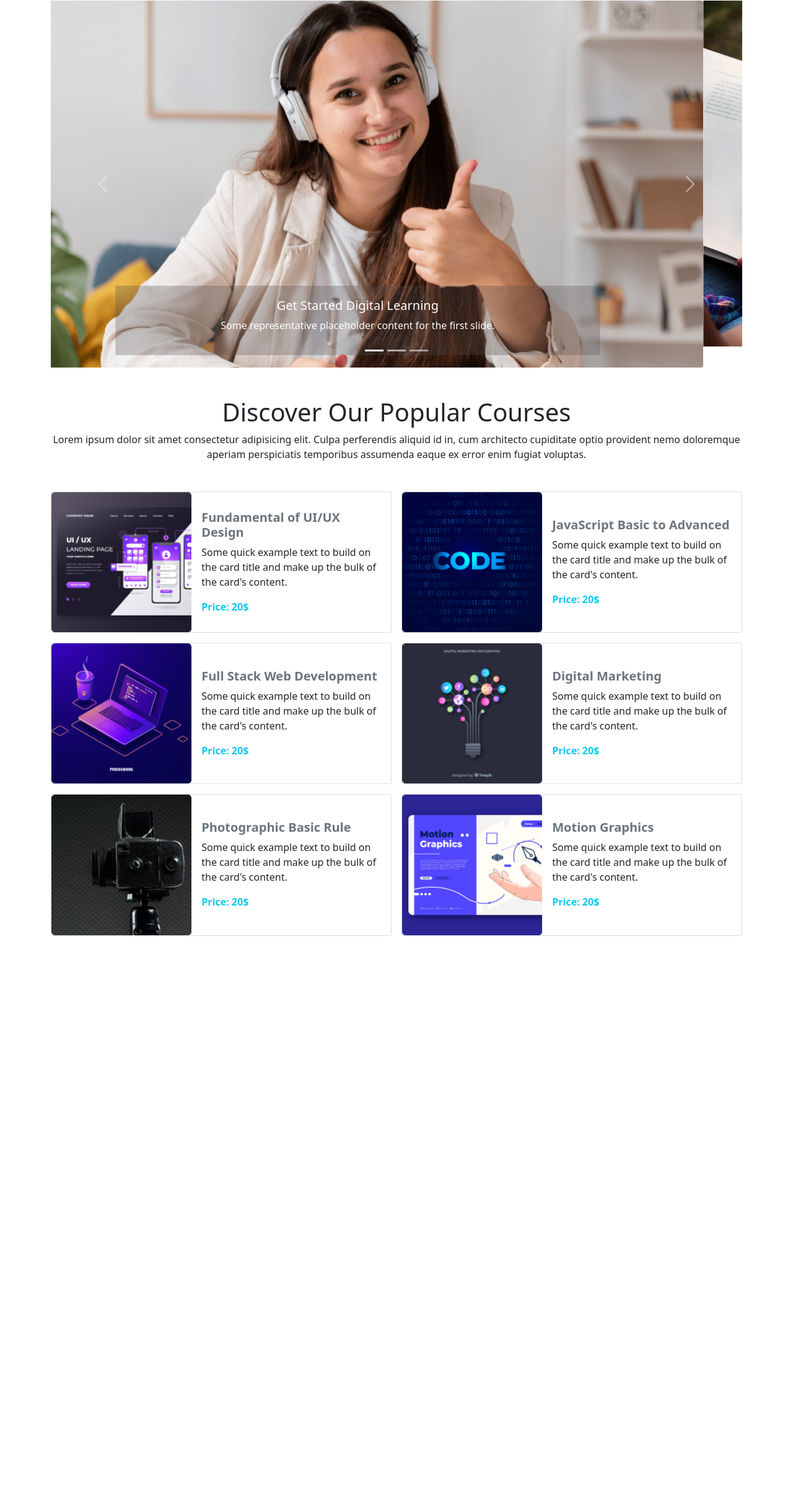
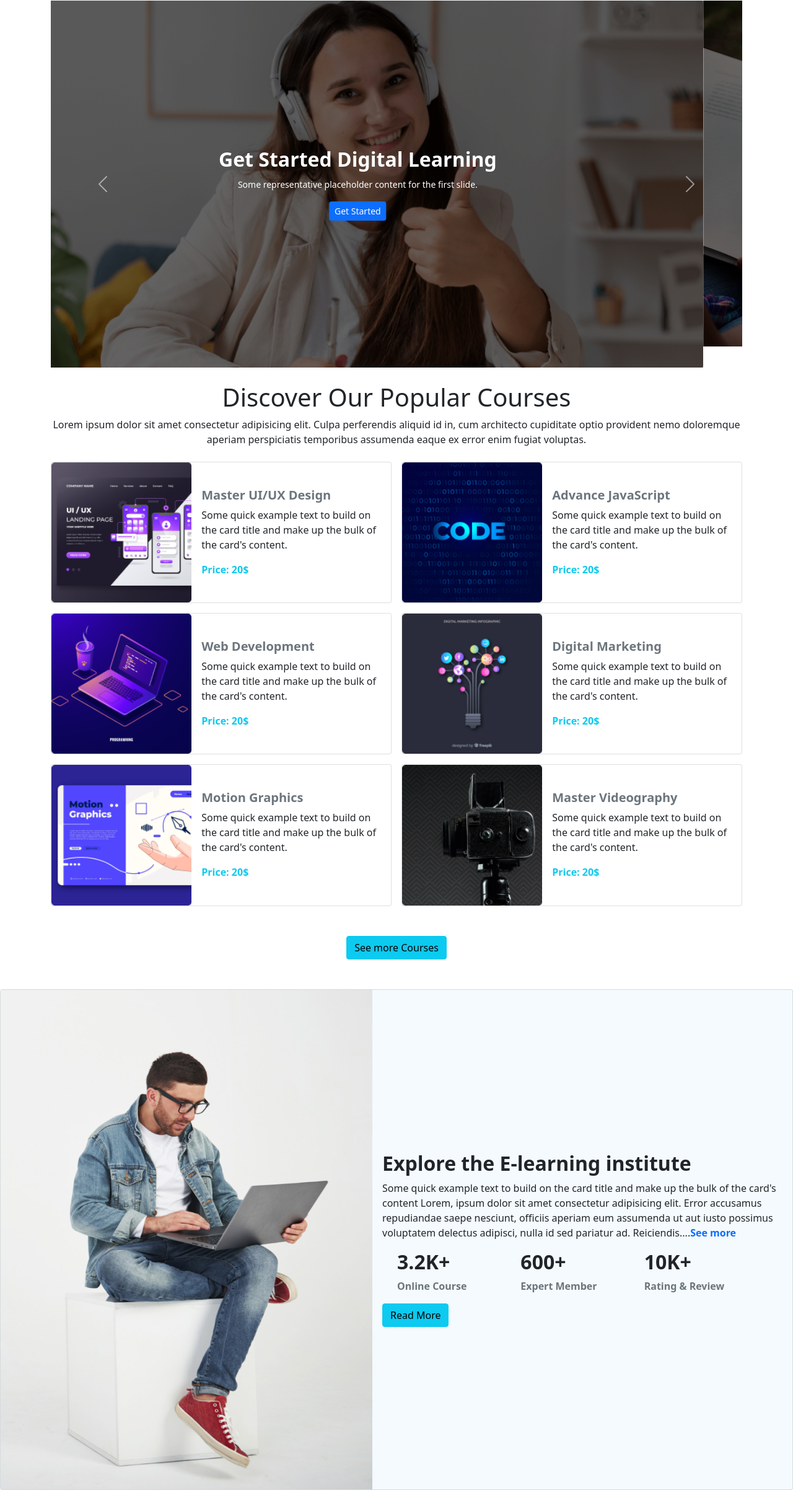
Before and after one commit to NashrullahDehan/module-15-assignment-3, a plain HTML site: page index.html in a window 1280 px wide. Shown: the part 55-2459 px from the top of the page at 62% size. Before the commit the page ends 1565 px from the top, so only its background shows below. Drawn offline with nearby package versions, Linux system fonts and the light colour scheme.

Commit message:
E-learning section completed

```diff
--- a/index.html
+++ b/index.html
@@ -57,34 +57,27 @@
     <!-- carousel slide start -->
     <div class="container">
       <div id="carouselExampleCaptions" class="carousel slide" data-bs-ride="carousel">
-        <div class="carousel-indicators">
-          <button type="button" data-bs-target="#carouselExampleCaptions" data-bs-slide-to="0" class="active"
-            aria-current="true" aria-label="Slide 1"></button>
-          <button type="button" data-bs-target="#carouselExampleCaptions" data-bs-slide-to="1"
-            aria-label="Slide 2"></button>
-          <button type="button" data-bs-target="#carouselExampleCaptions" data-bs-slide-to="2"
-            aria-label="Slide 3"></button>
-        </div>
         <div class="carousel-inner">
-          <div class="carousel-item active">
+          <div class="carousel-item active position-relative">
             <img src="./images/cover/cover-1.png" class="d-block w-100" alt="cover-photo-1">
-            <div class="carousel-caption d-none d-md-block transparent-black">
-              <h5>Get Started Digital Learning</h5>
-              <p>Some representative placeholder content for the first slide.</p>
+            <div class="carousel-caption transparent-black position-absolute top-0 end-0 bottom-0 start-0 d-flex flex-column justify-content-center align-items-center">
+              <h2 class="fw-bold">Get Started Digital Learning</h2>
+              <p><small>Some representative placeholder content for the first slide.</small></p>
+              <div class="btn btn-primary btn-sm text-white">Get Started</div>
             </div>
           </div>
-          <div class="carousel-item">
+          <div class="carousel-item position-relative">
             <img src="./images/cover/cover-5.jpg" class="d-block w-100" alt="cover-photo-2">
-            <div class="carousel-caption d-none d-md-block transparent-black">
-              <h5>Learn Online and Get Certified</h5>
-              <p>Some representative placeholder content for the second slide.</p>
+            <div class="carousel-caption transparent-black position-absolute top-0 end-0 bottom-0 start-0 d-flex flex-column justify-content-center align-items-center">
+              <h2 class="fw-bold">Learn Online and Get Certified</h2>
+              <p><small>Some representative placeholder content for the second slide.</small></p>
             </div>
           </div>
-          <div class="carousel-item">
+          <div class="carousel-item position-relative">
             <img src="./images/cover/cover-3.jpg" class="d-block w-100" alt="cover-photo-3">
-            <div class="carousel-caption d-none d-md-block transparent-black">
-              <h5>Most Popular Learning Website</h5>
-              <p>Some representative placeholder content for the third slide.</p>
+            <div class="carousel-caption transparent-black position-absolute top-0 end-0 bottom-0 start-0 d-flex flex-column justify-content-center align-items-center">
+              <h2 class="fw-bold">Most Popular Learning Website</h2>
+              <p><small>Some representative placeholder content for the third slide.</small></p>
             </div>
           </div>
         </div>
@@ -106,7 +99,7 @@
 
   <!-- Main start -->
   <section>
-    <div class="container text-center my-5">
+    <div class="container text-center my-4">
       <h1>Discover Our Popular Courses</h1>
       <p>Lorem ipsum dolor sit amet consectetur adipisicing elit. Culpa perferendis aliquid id in, cum architecto
         cupiditate optio provident nemo doloremque aperiam perspiciatis temporibus assumenda eaque ex error enim fugiat
@@ -118,10 +111,12 @@
       <div class="row g-3">
         <div class="col-lg-6">
           <div class="card rounded-5 d-md-flex flex-md-row align-items-md-center">
-            <img src="./images/course/course-1.png" class="card-img-top d-none d-md-inline-block img-fluid rounded-1" alt="course-image-1">
-            <img src="./images/course/course-1-full.jpg" class="card-img-top d-md-none img-fluid rounded-1" alt="course-image-1">
+            <img src="./images/course/course-1.png" class="card-img-top d-none d-md-inline-block img-fluid rounded-1"
+              alt="course-image-1">
+            <img src="./images/course/course-1-full.jpg" class="card-img-top d-md-none img-fluid rounded-1"
+              alt="course-image-1">
             <div class="card-body">
-              <h5 class="card-title fw-bolder text-secondary">Fundamental of UI/UX Design</h5>
+              <h5 class="card-title fw-bolder text-secondary">Master UI/UX Design</h5>
               <p class="card-text">Some quick example text to build on the card title and make up the bulk of the card's
                 content.</p>
               <span class="fw-bold text-info">Price: 20$</span>
@@ -130,10 +125,12 @@
         </div>
         <div class="col-lg-6">
           <div class="card rounded-5 d-md-flex flex-md-row align-items-md-center">
-            <img src="./images/course/course-2.png" class="card-img-top d-none d-md-inline-block img-fluid rounded-1" alt="course-image-1">
-            <img src="./images/course/course-2-full.jpg" class="card-img-top d-md-none img-fluid rounded-1" alt="course-image-1">
+            <img src="./images/course/course-2.png" class="card-img-top d-none d-md-inline-block img-fluid rounded-1"
+              alt="course-image-1">
+            <img src="./images/course/course-2-full.jpg" class="card-img-top d-md-none img-fluid rounded-1"
+              alt="course-image-1">
             <div class="card-body">
-              <h5 class="card-title fw-bolder text-secondary">JavaScript Basic to Advanced</h5>
+              <h5 class="card-title fw-bolder text-secondary">Advance JavaScript</h5>
               <p class="card-text">Some quick example text to build on the card title and make up the bulk of the card's
                 content.</p>
               <span class="fw-bold text-info">Price: 20$</span>
@@ -142,10 +139,12 @@
         </div>
         <div class="col-lg-6">
           <div class="card rounded-5 d-md-flex flex-md-row align-items-md-center">
-            <img src="./images/course/course-3.png" class="card-img-top d-none d-md-inline-block img-fluid rounded-1" alt="course-image-1">
-            <img src="./images/course/course-3-full.jpg" class="card-img-top d-md-none img-fluid rounded-1" alt="course-image-1">
+            <img src="./images/course/course-3.png" class="card-img-top d-none d-md-inline-block img-fluid rounded-1"
+              alt="course-image-1">
+            <img src="./images/course/course-3-full.jpg" class="card-img-top d-md-none img-fluid rounded-1"
+              alt="course-image-1">
             <div class="card-body">
-              <h5 class="card-title fw-bolder text-secondary">Full Stack Web Development</h5>
+              <h5 class="card-title fw-bolder text-secondary">Web Development</h5>
               <p class="card-text">Some quick example text to build on the card title and make up the bulk of the card's
                 content.</p>
               <span class="fw-bold text-info">Price: 20$</span>
@@ -165,17 +164,6 @@
         </div>
         <div class="col-lg-6">
           <div class="card d-none d-md-block rounded-5 d-md-flex flex-md-row align-items-md-center">
-            <img src="./images/course/course-5.png" class="card-img-top img-fluid rounded-1" alt="course-image-1">
-            <div class="card-body">
-              <h5 class="card-title fw-bolder text-secondary">Photographic Basic Rule</h5>
-              <p class="card-text">Some quick example text to build on the card title and make up the bulk of the card's
-                content.</p>
-              <span class="fw-bold text-info">Price: 20$</span>
-            </div>
-          </div>
-        </div>
-        <div class="col-lg-6">
-          <div class="card d-none d-md-block rounded-5 d-md-flex flex-md-row align-items-md-center">
             <img src="./images/course/course-6.png" class="card-img-top img-fluid rounded-1" alt="course-image-1">
             <div class="card-body">
               <h5 class="card-title fw-bolder text-secondary">Motion Graphics</h5>
@@ -185,10 +173,53 @@
             </div>
           </div>
         </div>
+        <div class="col-lg-6">
+          <div class="card d-none d-md-block rounded-5 d-md-flex flex-md-row align-items-md-center">
+            <img src="./images/course/course-5.png" class="card-img-top img-fluid rounded-1" alt="course-image-1">
+            <div class="card-body">
+              <h5 class="card-title fw-bolder text-secondary">Master Videography</h5>
+              <p class="card-text">Some quick example text to build on the card title and make up the bulk of the card's
+                content.</p>
+              <span class="fw-bold text-info">Price: 20$</span>
+            </div>
+          </div>
+        </div>
+
+      </div>
+      <div class="container text-center my-5">
+        <button class="btn btn-info">See more Courses</button>
       </div>
     </div>
     <!-- card End -->
   </section>
+
+  <!-- E-learning Section start -->
+  <section>
+    <div class="card working-man-bg d-md-flex flex-md-row align-items-center">
+      <img src="./images/smiley-man-working.jpg" class="d-md-none img-fluid" alt="Man-working-image">
+      <img src="./images/working.png" class="d-none d-md-block img-fluid w-50" alt="Man-working-image">
+      <div class="card-body">
+        <h2 class="card-title fw-bold">Explore the E-learning institute</h2>
+        <p class="card-text">Some quick example text to build on the card title and make up the bulk of the card's content Lorem, ipsum dolor sit amet consectetur adipisicing elit. Error accusamus repudiandae saepe nesciunt, officiis aperiam eum assumenda ut aut iusto possimus voluptatem delectus adipisci, nulla id sed pariatur ad. Reiciendis....<span class="fw-bold text-primary">See more</span></p>
+        <div class="container row">
+          <div class="col-6 col-lg-4">
+            <h2 class="fw-bold">3.2K+</h2>
+            <p class="text-secondary fw-bold">Online Course</p>
+          </div>
+          <div class="col-6 col-lg-4">
+            <h2 class="fw-bold">600+</h2>
+            <p class="text-secondary fw-bold">Expert Member</p>
+          </div>
+          <div class="col-6 col-lg-4">
+            <h2 class="fw-bold">10K+</h2>
+            <p class="text-secondary fw-bold">Rating & Review</p>
+          </div>
+        </div>
+        <a href="#" class="btn btn-info m">Read More</a>
+      </div>
+    </div>
+  </section>
+  <!-- E-learning Section End -->
   <!-- Main End -->
 
   <!-- footer start -->
--- a/style.css
+++ b/style.css
@@ -1,5 +1,9 @@
 /* my stylesheet */
 
 .transparent-black{
-    background: rgba(83, 77, 77, 0.295);
+    background: #00000097;
 }
+
+.working-man-bg{
+    background: #F4FAFD;
+}
```
Also changed, not shown: Task List.txt, images/smiley-man-working.jpg (added).
